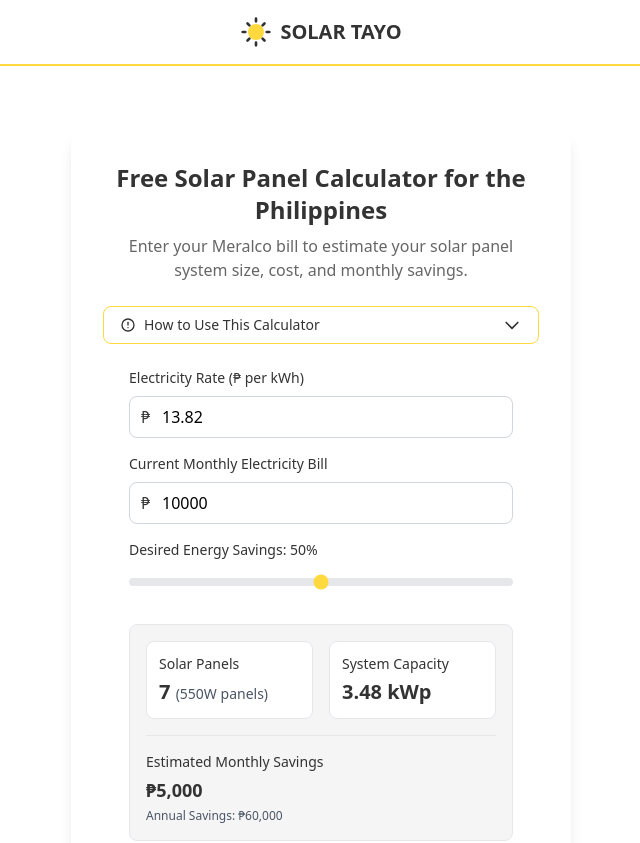
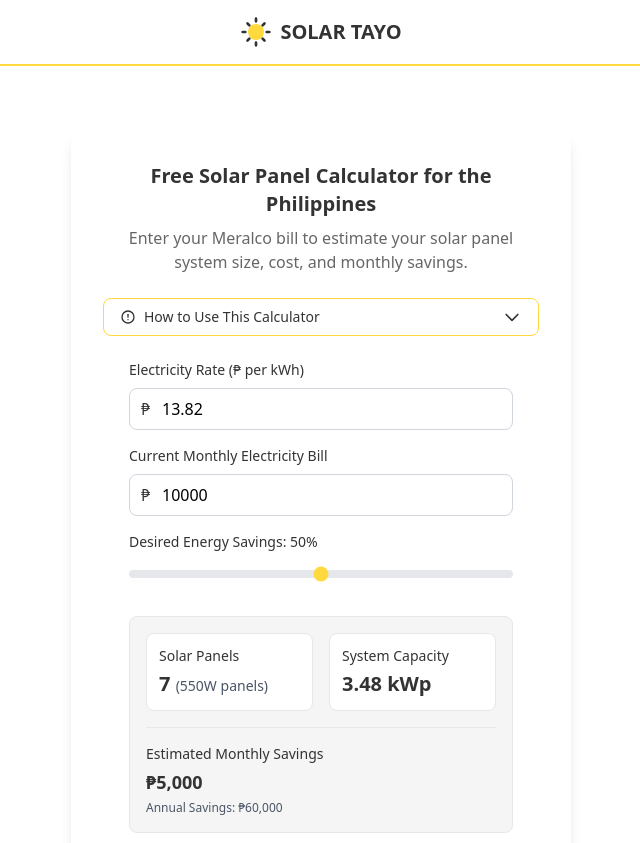
Before and after one commit to MojoJolo/solarcalc, a Vue app: page / in a window 1280 px wide. Shown: the top 843 px of the page, without its empty margins (319-959 px from the left). Built offline with nearby package versions, Linux system fonts and the light colour scheme.

Commit message:
Reduce H1 font size to fit on a single line
https://claude.ai/code/session_019UNERZtLaLRcX8Et29if3j

```diff
--- a/src/components/HomeView.vue
+++ b/src/components/HomeView.vue
@@ -80,7 +80,7 @@ const formatSystemCost = (event) => {
         <!-- Calculator Container -->
         <main class="flex-1 flex items-center justify-center w-full py-8">
             <div class="w-full min-w-[300px] sm:w-[400px] md:w-[500px] p-2 sm:p-4 md:p-8 bg-white rounded-xl shadow-lg mt-4 mb-4 sm:mt-8 sm:mb-8">
-                <h1 class="text-xl sm:text-2xl font-bold mb-2 text-center text-[#333333]">Free Solar Panel Calculator for the Philippines</h1>
+                <h1 class="text-lg sm:text-xl font-bold mb-2 text-center text-[#333333]">Free Solar Panel Calculator for the Philippines</h1>
                 <h2 class="text-sm sm:text-base text-center text-[#666666] mb-4 sm:mb-6">Enter your Meralco bill to estimate your solar panel system size, cost, and monthly savings.</h2>
 
                 <!-- How to Use Section -->
```
